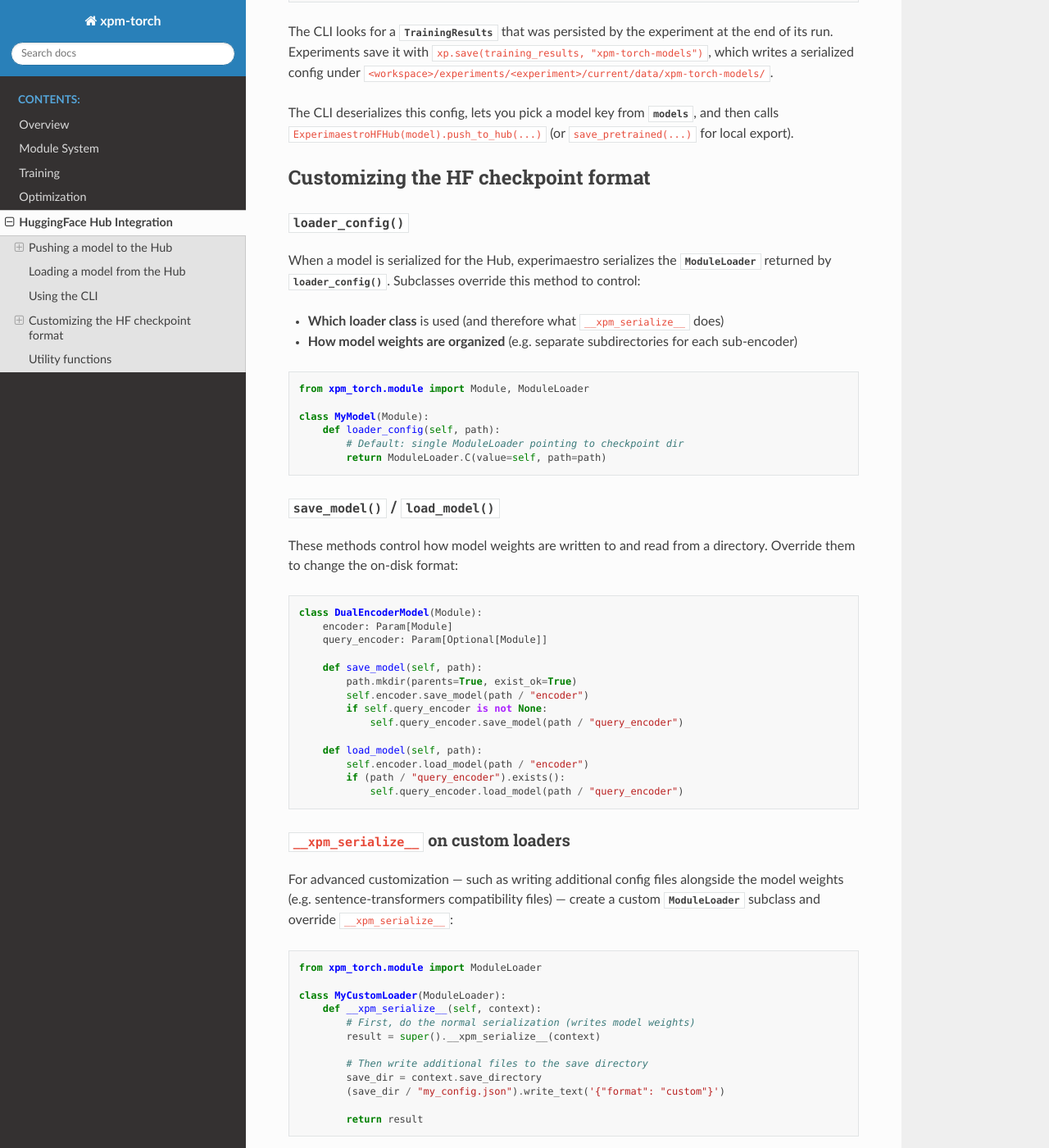
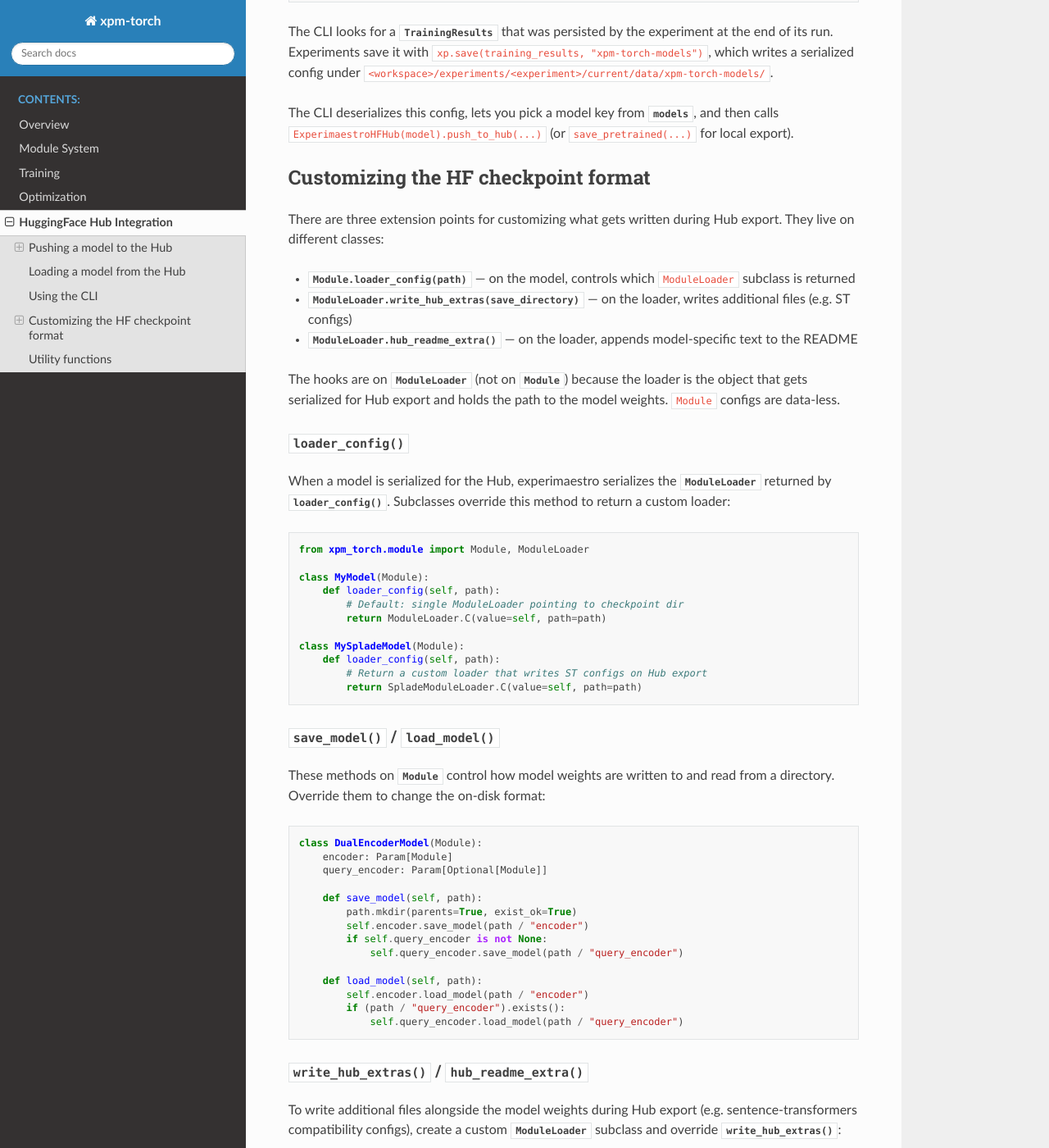
Before and after one commit to experimaestro/xpm-torch, a Sphinx documentation site: the page built from docs/source/huggingface.rst, in a window 1280 px wide and 1400 px high, scrolled down 1587 px. Shown: the whole window at 82% size. Built offline with Sphinx 7.4.7 and the Read the Docs theme 3.1.0, drawn with Linux system fonts in a browser that asks for light colours; some of the changed text lies outside the part shown.

Commit message:
refactor: move write_hub_extras/hub_readme_extra from Module to ModuleLoader
Module configs are data-less; the Hub export hooks belong on ModuleLoader
which holds the checkpoint path and gets serialized for HF Hub.

- Remove write_hub_extras/hub_readme_extra from Module
- Add them as empty defaults on ModuleLoader
- ValidationModuleLoader and CheckpointModuleLoader delegate to inner loader
- Update docs to explain hooks are on ModuleLoader, not Module

Co-Authored-By: Claude Opus 4.6 (1M context) <noreply@anthropic.com>

```diff
--- a/docs/source/huggingface.rst
+++ b/docs/source/huggingface.rst
@@ -100,18 +100,28 @@ The CLI deserializes this config, lets you pick a model key from
 Customizing the HF checkpoint format
 -------------------------------------
 
+There are three extension points for customizing what gets written during
+Hub export. They live on different classes:
+
+- :meth:`Module.loader_config(path) <xpm_torch.module.Module.loader_config>` —
+  on the model, controls which ``ModuleLoader`` subclass is returned
+- :meth:`ModuleLoader.write_hub_extras(save_directory) <xpm_torch.module.ModuleLoader.write_hub_extras>` —
+  on the loader, writes additional files (e.g. ST configs)
+- :meth:`ModuleLoader.hub_readme_extra() <xpm_torch.module.ModuleLoader.hub_readme_extra>` —
+  on the loader, appends model-specific text to the README
+
+The hooks are on :class:`~xpm_torch.module.ModuleLoader` (not on
+:class:`~xpm_torch.module.Module`) because the loader is the object that
+gets serialized for Hub export and holds the path to the model weights.
+``Module`` configs are data-less.
+
 :meth:`~xpm_torch.module.Module.loader_config`
 ~~~~~~~~~~~~~~~~~~~~~~~~~~~~~~~~~~~~~~~~~~~~~~~
 
 When a model is serialized for the Hub, experimaestro serializes the
 :class:`~xpm_torch.module.ModuleLoader` returned by
 :meth:`~xpm_torch.module.Module.loader_config`. Subclasses override this
-method to control:
-
-- **Which loader class** is used (and therefore what ``__xpm_serialize__``
-  does)
-- **How model weights are organized** (e.g. separate subdirectories
-  for each sub-encoder)
+method to return a custom loader:
 
 .. code-block:: python
 
@@ -122,11 +132,17 @@ method to control:
             # Default: single ModuleLoader pointing to checkpoint dir
             return ModuleLoader.C(value=self, path=path)
 
+    class MySpladeModel(Module):
+        def loader_config(self, path):
+            # Return a custom loader that writes ST configs on Hub export
+            return SpladeModuleLoader.C(value=self, path=path)
+
 :meth:`~xpm_torch.module.Module.save_model` / :meth:`~xpm_torch.module.Module.load_model`
 ~~~~~~~~~~~~~~~~~~~~~~~~~~~~~~~~~~~~~~~~~~~~~~~~~~~~~~~~~~~~~~~~~~~~~~~~~~~~~~~~~~~~~~~~~~
 
-These methods control how model weights are written to and read from
-a directory. Override them to change the on-disk format:
+These methods on :class:`~xpm_torch.module.Module` control how model
+weights are written to and read from a directory. Override them to change
+the on-disk format:
 
 .. code-block:: python
 
@@ -145,31 +161,29 @@ a directory. Override them to change the on-disk format:
             if (path / "query_encoder").exists():
                 self.query_encoder.load_model(path / "query_encoder")
 
-``__xpm_serialize__`` on custom loaders
-~~~~~~~~~~~~~~~~~~~~~~~~~~~~~~~~~~~~~~~
+:meth:`~xpm_torch.module.ModuleLoader.write_hub_extras` / :meth:`~xpm_torch.module.ModuleLoader.hub_readme_extra`
+~~~~~~~~~~~~~~~~~~~~~~~~~~~~~~~~~~~~~~~~~~~~~~~~~~~~~~~~~~~~~~~~~~~~~~~~~~~~~~~~~~~~~~~~~~~~~~~~~~~~~~~~~~~~~~~~~~
 
-For advanced customization — such as writing additional config files
-alongside the model weights (e.g. sentence-transformers compatibility
-files) — create a custom :class:`~xpm_torch.module.ModuleLoader` subclass
-and override ``__xpm_serialize__``:
+To write additional files alongside the model weights during Hub export
+(e.g. sentence-transformers compatibility configs), create a custom
+:class:`~xpm_torch.module.ModuleLoader` subclass and override
+:meth:`~xpm_torch.module.ModuleLoader.write_hub_extras`:
 
 .. code-block:: python
 
     from xpm_torch.module import ModuleLoader
 
     class MyCustomLoader(ModuleLoader):
-        def __xpm_serialize__(self, context):
-            # First, do the normal serialization (writes model weights)
-            result = super().__xpm_serialize__(context)
+        def write_hub_extras(self, save_directory):
+            (save_directory / "my_config.json").write_text('{"format": "custom"}')
 
-            # Then write additional files to the save directory
-            save_dir = context.save_directory
-            (save_dir / "my_config.json").write_text('{"format": "custom"}')
+        def hub_readme_extra(self) -> str:
+            return "\n## Custom loading\n\nUse `MyLibrary.load(...)` to load.\n"
 
-            return result
-
-Then override :meth:`~xpm_torch.module.Module.loader_config` on your model
-to return this loader:
+These hooks are only called during Hub export (by ``ExperimaestroHFHub``),
+not during checkpoint saving. Then override
+:meth:`~xpm_torch.module.Module.loader_config` on your model to return
+this loader:
 
 .. code-block:: python
 
```
Also changed, not shown: 4 other files.
